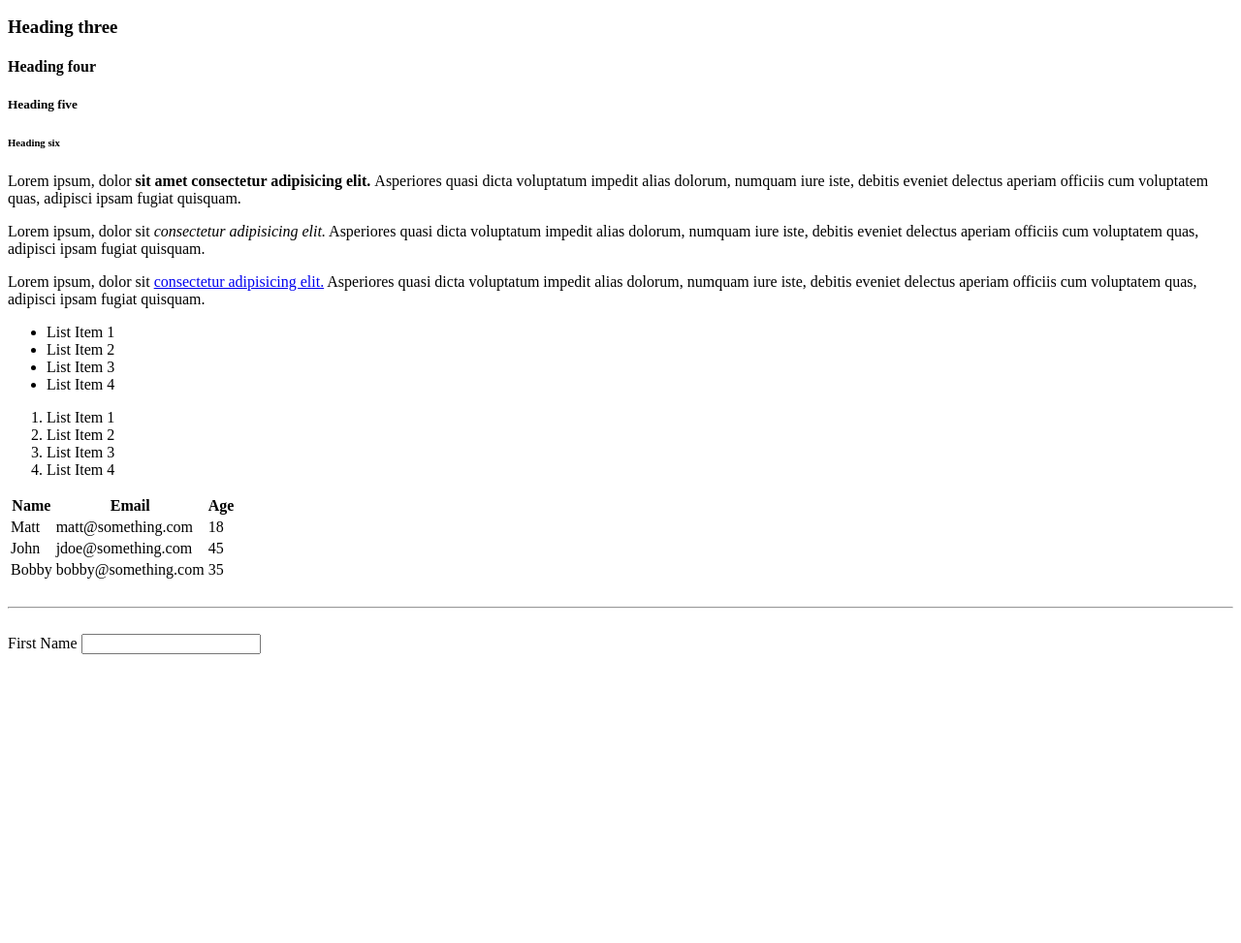
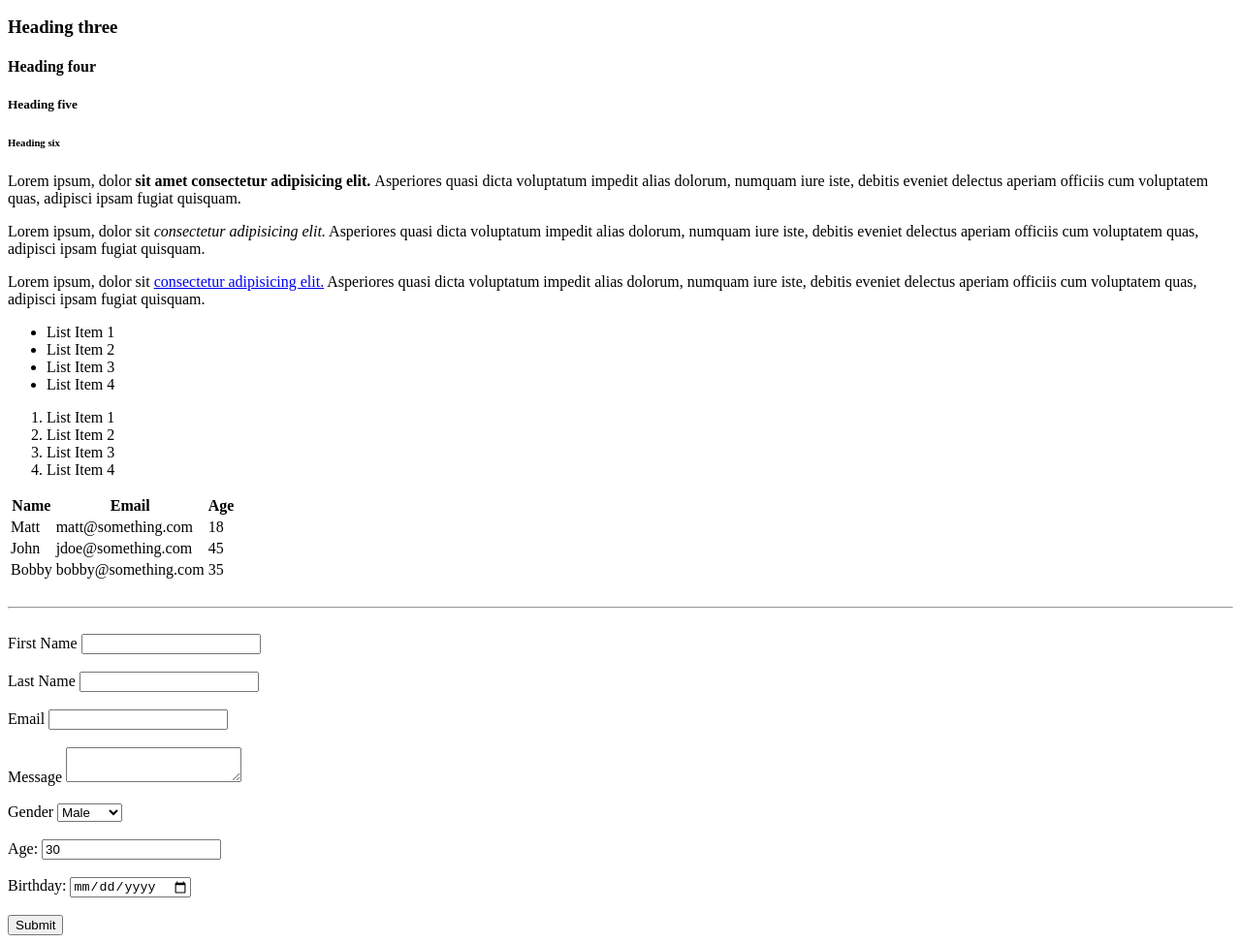
Before and after one commit to mattbeaver/first-github-project, a plain HTML site: page index.html in a window 1280 px wide. Shown: the part 110-1083 px from the top of the page at 97% size. Before the commit the page ends 800 px from the top, so only its background shows below. Drawn offline with Linux system fonts and the light colour scheme.

Commit message:
added answer boxes and submit button

```diff
--- a/index.html
+++ b/index.html
@@ -74,8 +74,51 @@
 
     <!-- Forms -->
     <form action="process.php" method="POST">
-        <label>First Name</label>
-        <input type="text" name="first-name">
+        <div>
+            <label>First Name</label>
+            <input type="text" name="firstName">
+        </div>
+        <br>
+        <div>
+            <label>Last Name</label>
+            <input type="text" name="lastName">
+         </div>
+         <br>
+         <div>
+            <label>Email</label>
+            <input type="email" name="email">
+         </div>
+         <br>
+         <div>
+            <label>Message</label>
+            <textarea name="message"></textarea>
+         </div>
+         <br>
+         <div>
+            <label>Gender</label>
+            <select name="gender">
+                <option value="male">Male</option>
+                <option value="female">Female</option>
+                <option value="other">other</option>
+            </select>
+        </div>
+        <br>
+            <div>
+                <label>Age:</label>
+                <input type="number" name="age"
+                value="30">
+            </div>
+            <br>
+            <div>
+                <label>Birthday:</label>
+                <input type="date" name="birthday"
+                >
+            </div>
+            <br>
+
+            <input type="submit" name="submit"
+            value="Submit">
+
     </form>
 
     </body>
```
